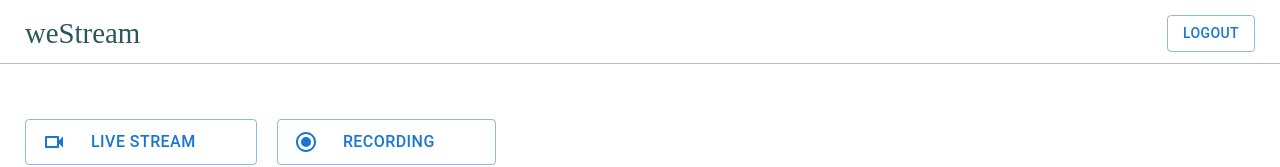
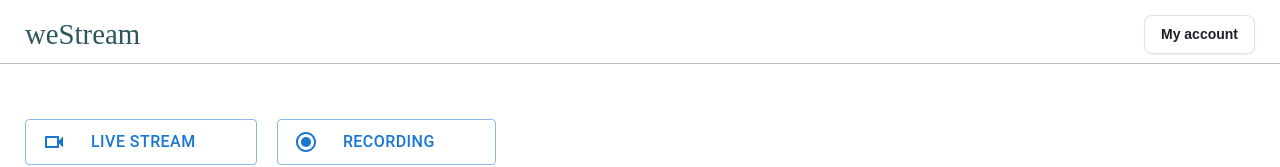
Before and after one commit to shanwaz-78/We-Stream, a React (Vite) app in the folder frontend/: page /dashboard in a window 1280 px wide. Shown: the top 167 px of the page. Built offline with nearby package versions, Linux system fonts and the light colour scheme; no server answers; sample sign-in values are in the browser's storage; a web font is replaced by a local one.

Commit message:
implement protected route on each route

```diff
--- a/frontend/package.json
+++ b/frontend/package.json
@@ -12,6 +12,7 @@
   "dependencies": {
     "@emotion/react": "^11.13.3",
     "@emotion/styled": "^11.13.0",
+    "@mui/base": "^5.0.0-beta.61",
     "@mui/icons-material": "^6.1.6",
     "@mui/lab": "^6.0.0-beta.14",
     "@mui/material": "^6.1.6",
--- /dev/null
+++ b/frontend/src/Components/Protected_route.jsx
@@ -0,0 +1,21 @@
+
+import React from 'react';
+import { Navigate } from 'react-router-dom';
+
+const Protected_route = ({ children,isProtected }) => {
+    const token = localStorage.getItem('token');
+
+    if (isProtected) {
+        if (!token) {
+            return <Navigate to="/" replace />;
+        }
+    } else {
+        if (token) {
+            return <Navigate to="/dashboard" replace />;
+        }
+    }
+
+    return children;
+};
+
+export default Protected_route;
--- a/frontend/src/Pages/Dashboard/Dashboard.jsx
+++ b/frontend/src/Pages/Dashboard/Dashboard.jsx
@@ -1,8 +1,10 @@
 import React, { useState } from "react";
 import "./dashboard.css";
-import { Button } from "@mui/material";
+import { Button, styled, } from "@mui/material";
+import { Dropdown, MenuButton as BaseMenuButton, MenuItem as BaseMenuItem, Menu, menuItemClasses } from '@mui/base'
 import Dashboard_Comp from "../../Components/Dashboard_Comp";
 import { useNavigate } from "react-router-dom";
+
 
 const Dashboard = () => {
   const [tabValue, setTabValue] = useState("1");
@@ -21,14 +23,26 @@
     }
   };
 
+  const createHandleMenuClick = (menuItem) => {
+    return () => {
+      console.log(`Clicked on ${menuItem}`);
+    };
+  };
+
   return (
     <div className="dashboard">
       <header className="dsb-header">
         <nav>
           <h1>weStream</h1>
-          <Button variant="outlined" onClick={handleLogout}>
-            Logout
-          </Button>
+          <Dropdown>
+            <MenuButton>My account</MenuButton>
+            <Menu slots={{ listbox: Listbox }}>
+              <MenuItem onClick={createHandleMenuClick('Profile')}>
+                Profile
+              </MenuItem>
+              <MenuItem onClick={handleLogout}>Log out</MenuItem>
+            </Menu>
+          </Dropdown>
         </nav>
       </header>
       <div className="dsb-section">
@@ -54,3 +68,104 @@
 };
 
 export default Dashboard;
+const blue = {
+  50: '#F0F7FF',
+  100: '#C2E0FF',
+  200: '#99CCF3',
+  300: '#66B2FF',
+  400: '#3399FF',
+  500: '#007FFF',
+  600: '#0072E6',
+  700: '#0059B3',
+  800: '#004C99',
+  900: '#003A75',
+};
+
+const grey = {
+  50: '#F3F6F9',
+  100: '#E5EAF2',
+  200: '#DAE2ED',
+  300: '#C7D0DD',
+  400: '#B0B8C4',
+  500: '#9DA8B7',
+  600: '#6B7A90',
+  700: '#434D5B',
+  800: '#303740',
+  900: '#1C2025',
+};
+
+const Listbox = styled('ul')(
+  ({ theme }) => `
+  font-family: 'IBM Plex Sans', sans-serif;
+  font-size: 0.875rem;
+  box-sizing: border-box;
+  padding: 6px;
+  margin: 12px 0;
+  min-width: 200px;
+  border-radius: 12px;
+  overflow: auto;
+  outline: 0;
+  background: ${theme.palette.mode === 'dark' ? grey[900] : '#fff'};
+  border: 1px solid ${theme.palette.mode === 'dark' ? grey[700] : grey[200]};
+  color: ${theme.palette.mode === 'dark' ? grey[300] : grey[900]};
+  box-shadow: 0px 4px 6px ${theme.palette.mode === 'dark' ? 'rgba(0,0,0, 0.50)' : 'rgba(0,0,0, 0.05)'
+    };
+  z-index: 1;
+  `,
+);
+
+const MenuItem = styled(BaseMenuItem)(
+  ({ theme }) => `
+  list-style: none;
+  padding: 8px;
+  border-radius: 8px;
+  cursor: default;
+  user-select: none;
+
+  &:last-of-type {
+    border-bottom: none;
+  }
+
+  &:focus {
+    outline: 3px solid ${theme.palette.mode === 'dark' ? blue[600] : blue[200]};
+    background-color: ${theme.palette.mode === 'dark' ? grey[800] : grey[100]};
+    color: ${theme.palette.mode === 'dark' ? grey[300] : grey[900]};
+  }
+
+  &.${menuItemClasses.disabled} {
+    color: ${theme.palette.mode === 'dark' ? grey[700] : grey[400]};
+  }
+  `,
+);
+
+const MenuButton = styled(BaseMenuButton)(
+  ({ theme }) => `
+  font-family: 'IBM Plex Sans', sans-serif;
+  font-weight: 600;
+  font-size: 0.875rem;
+  line-height: 1.5;
+  padding: 8px 16px;
+  border-radius: 8px;
+  color: white;
+  transition: all 150ms ease;
+  cursor: pointer;
+  background: ${theme.palette.mode === 'dark' ? grey[900] : '#fff'};
+  border: 1px solid ${theme.palette.mode === 'dark' ? grey[700] : grey[200]};
+  color: ${theme.palette.mode === 'dark' ? grey[200] : grey[900]};
+  box-shadow: 0 1px 2px 0 rgb(0 0 0 / 0.05);
+
+  &:hover {
+    background: ${theme.palette.mode === 'dark' ? grey[800] : grey[50]};
+    border-color: ${theme.palette.mode === 'dark' ? grey[600] : grey[300]};
+  }
+
+  &:active {
+    background: ${theme.palette.mode === 'dark' ? grey[700] : grey[100]};
+  }
+
+  &:focus-visible {
+    box-shadow: 0 0 0 4px ${theme.palette.mode === 'dark' ? blue[300] : blue[200]};
+    outline: none;
+  }
+  `,
+);
```
Also changed, not shown: frontend/src/Routes/index.jsx (+6 -5 lines), 1 other file (tests, documents, lock files or other folders).
